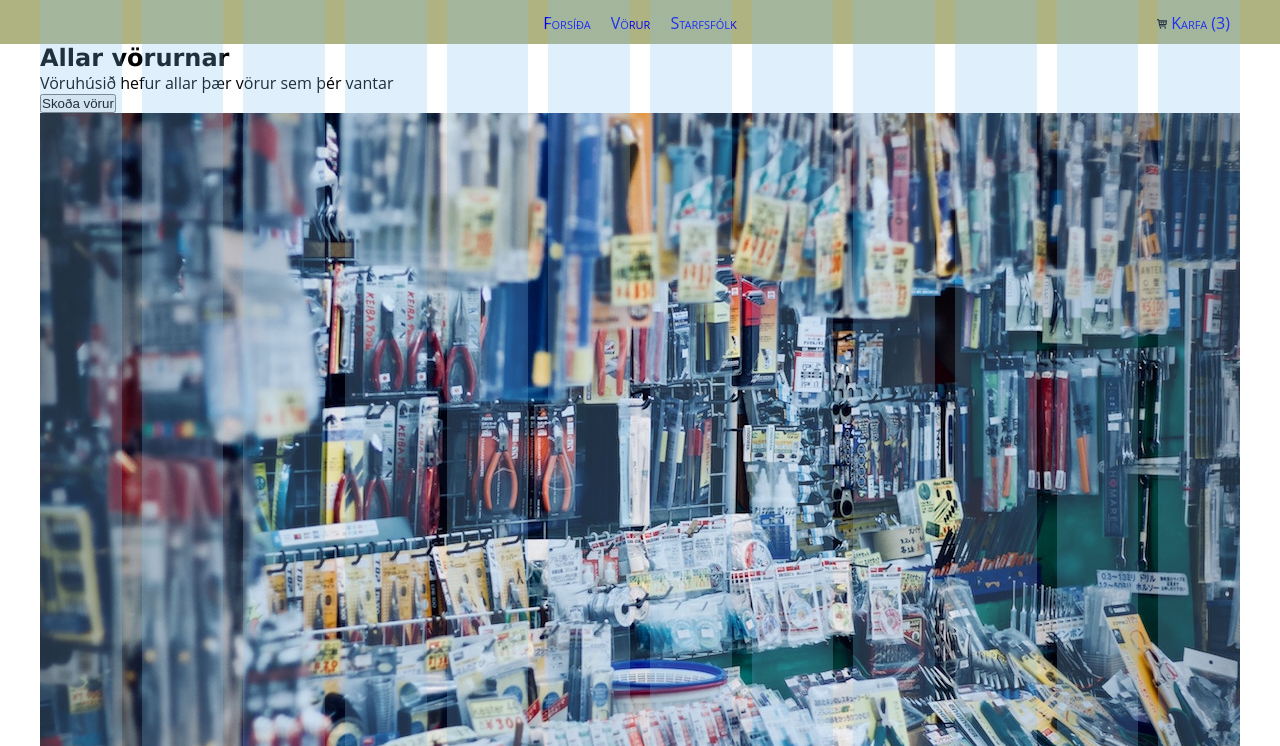
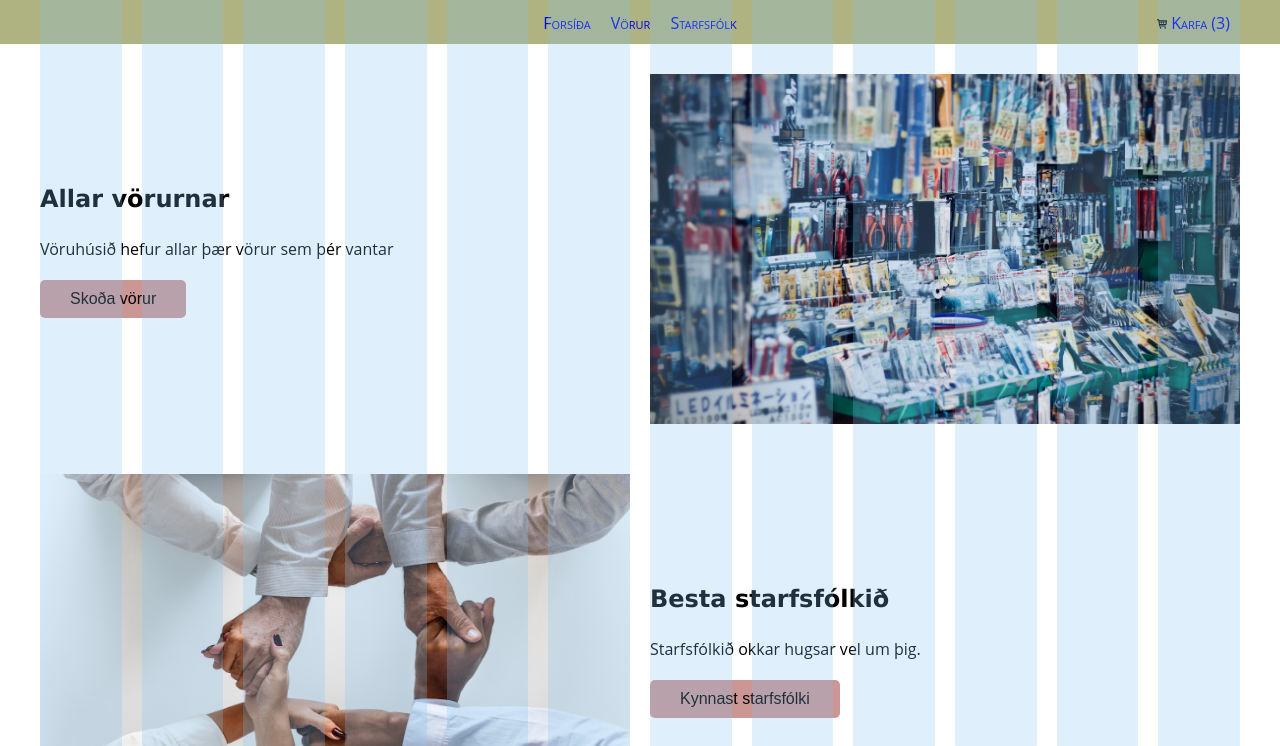
Before and after one commit to MartaVidar/Hopverkefni1, a website: page index.html in a window 1280 px wide. Shown: the part 54-800 px from the top of the page. Drawn offline with Linux system fonts and the light colour scheme.

Commit message:
Bætti við css fyrir index

```diff
--- a/pages/styles.css
+++ b/pages/styles.css
@@ -61,6 +61,53 @@ p {
   width: 15%;
   padding: 5px;
   margin-bottom: 20px;
+}
+
+.index__button {
+  background-color:#cc9694;
+  border: none;
+  border-radius: 5px;
+  color: black;
+  padding: 10px 30px;
+  text-align: center;
+  text-decoration: none;
+  display: inline-block;
+  font-size: 16px;
+}
+
+.index__button:hover {
+  background-color:#000000;
+  color: #cc9694;
+}
+
+.indexcontainer {
+  display: flex;
+  flex-wrap: wrap;
+  max-width: 1200;
+  margin-top: 30px;
+}
+
+.index__card {
+  display: flex;
+  flex-direction: row;
+  align-items: center;
+  justify-content: space-between;
+
+  margin-bottom: 50px;
+  width: 100%;
+  max-width: 1200px;
+}
+
+.index__info {
+  width: 100%;
+  max-width: 590px;
+  line-height: 50px;
+}
+
+.index__image {
+  width: 100%;
+  max-width: 590px;
+  max-height: 350px;
 }
 
 .image {
@@ -239,6 +286,18 @@ main {
   .staffcontainer {
     max-width: 390px;
   }
+
+  .index__card {
+    max-width: 760px;
+  }
+
+  .index__info {
+    max-width: 390px;
+  }
+
+  .index__image {
+    max-width: 390px;
+  }
 }
 
 @media screen and (max-width: 500px) {
@@ -256,6 +315,11 @@ main {
   .tags__cart {
     position: inherit;
   }
+
+  .staffcontainer {
+    max-width: 490px;
+  }
+
     .staffcard {
       padding-left: 10px;
       padding-right: 10px;
```
